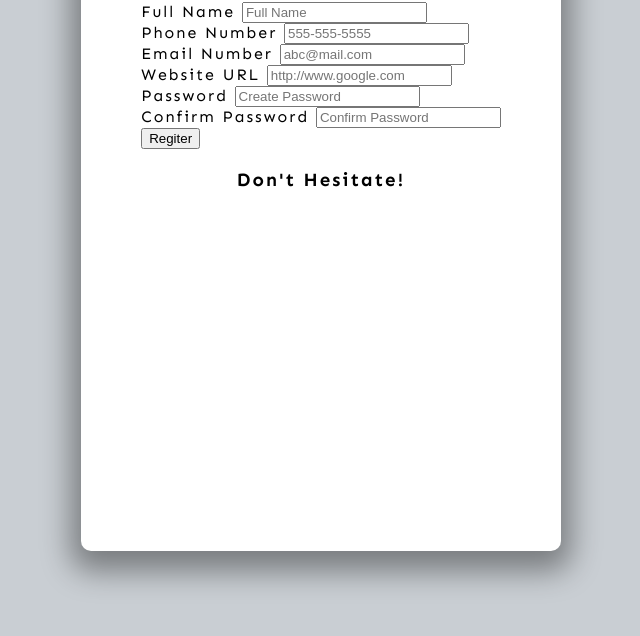
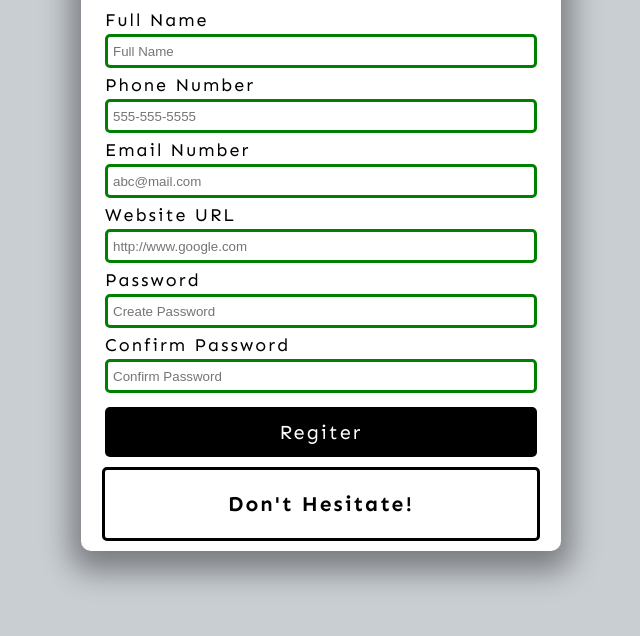
Before and after one commit to singhsujeet772/form_validator, a plain HTML site: page index.html in a window 1280 px wide. Shown: the part 164-800 px from the top of the page, without its empty margins (319-959 px from the left). Drawn offline with Linux system fonts and the light colour scheme.

Commit message:
form input and label styling done

```diff
--- a/style.css
+++ b/style.css
@@ -8,6 +8,7 @@ body {
   margin: 0;
   min-height: 100vh;
   font-family: Sen,sans-serif;
+  font-size: 18px;
   letter-spacing: 2px;
   display: flex;
   align-items: center;
@@ -25,3 +26,68 @@ body {
   border-radius: 10px;
   box-shadow: 0 10px 30px 10px rgba(0, 0, 0, 0.4);
 }
+
+#form{
+  width: 90%;
+}
+
+.form-group{
+  height: 65px;
+}
+
+label{
+  position: relative;
+  bottom: 3px;
+}
+
+input{
+  width: 100%;
+  height: 34px;
+  padding: 5px;
+  border: 3px solid black ;
+  border-radius: 5px;
+  outline: none;
+  box-sizing: border-box;
+  transition: all 0.3s;
+}
+
+input:valid{
+  border: 3px solid green;
+}
+
+input:invalid{
+  border: 3px solid red;
+}
+
+button{
+  cursor: pointer;
+  color: white;
+  background: black;
+  border: none;
+  border-radius: 5px;
+  height: 50px;
+  width: 100%;
+  font-family: Sen,sans-serif;
+  font-size: 20px;
+  letter-spacing: 2px;
+  margin-top: 5px;
+}
+
+button:hover{
+  filter: brightness(200%);
+  background: rgb(34, 34, 34);
+}
+
+button:focus{
+  outline: none;
+}
+
+.message-container{
+  border: 3px solid black;
+  border-radius: 5px;
+  width: 90%;
+  margin-top: 10px;
+  display: flex;
+  justify-content: center;
+  color: black;
+}
```
